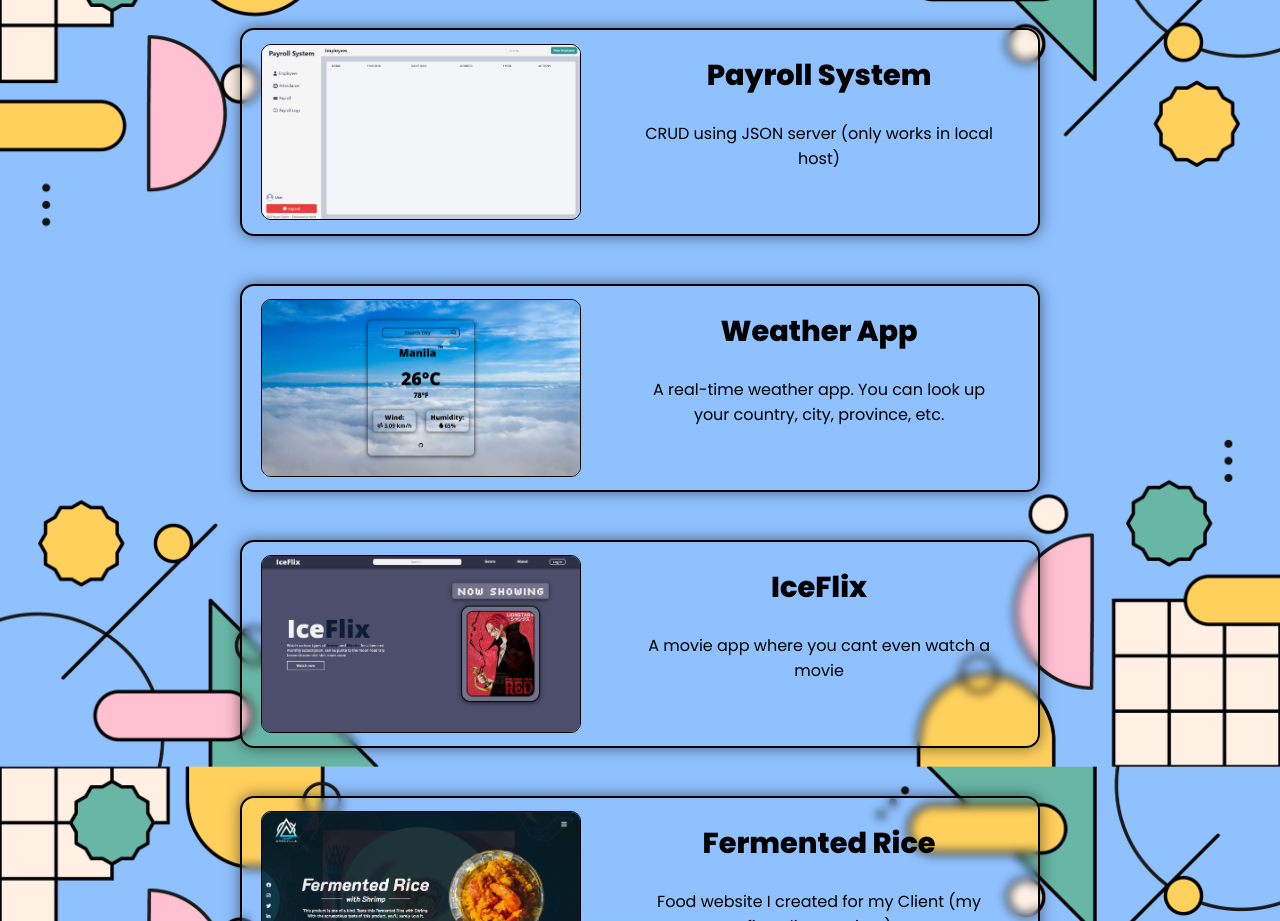
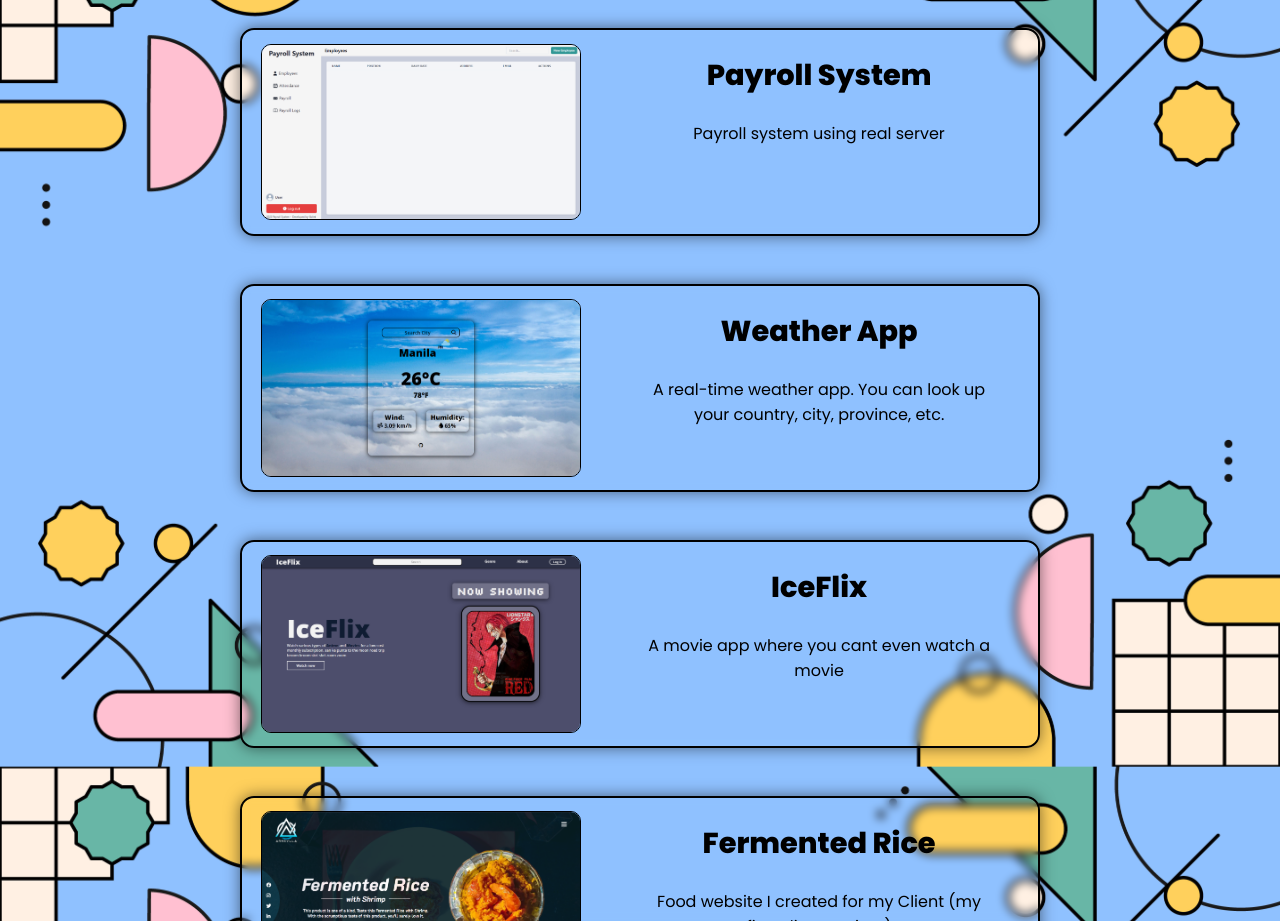
Before and after one commit to BulletOnli/project-links, a React (Create React App) app: page / in a window 1280 px wide. Shown: the part 940-1861 px from the top of the page. Built offline with nearby package versions, Linux system fonts and the light colour scheme.

Commit message:
update payroll system

```diff
--- a/src/projectData.js
+++ b/src/projectData.js
@@ -25,7 +25,7 @@ const projectData = [
     },
     {
         title: "Payroll System",
-        description: "CRUD using JSON server (only works in local host)",
+        description: "Payroll system using real server",
         img: require("../src/images/payroll.png"),
         url: "https://bulletpayroll.netlify.app/",
         id: nanoid(),
```
